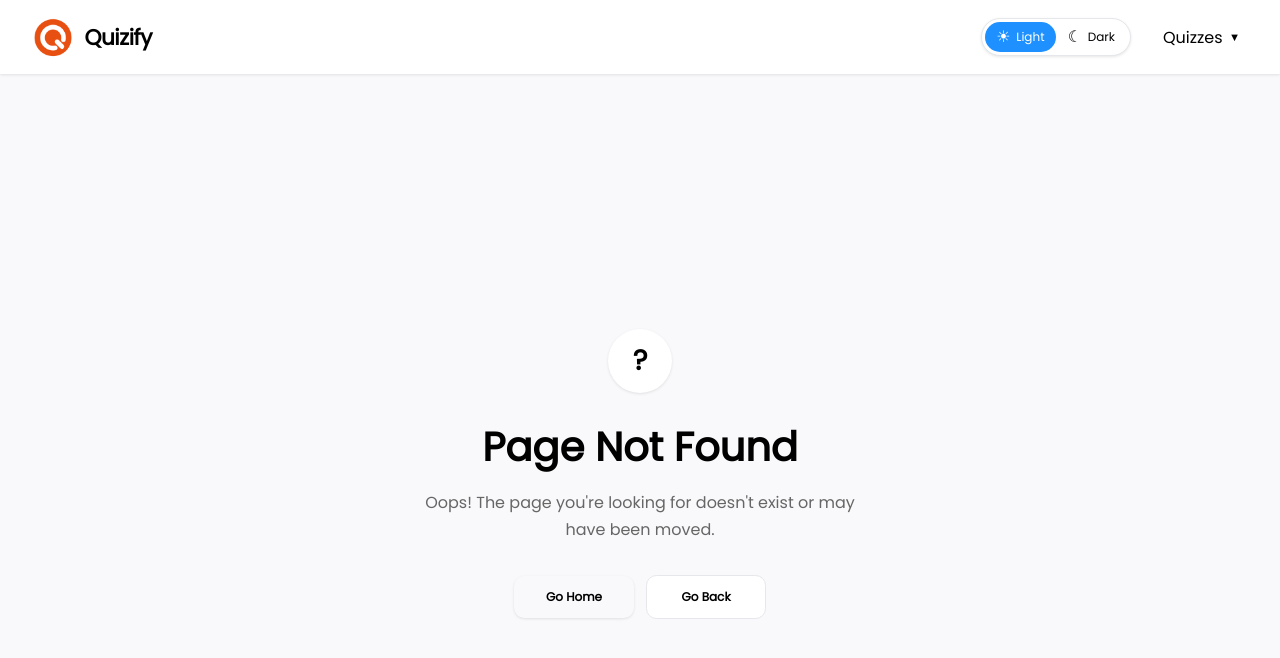
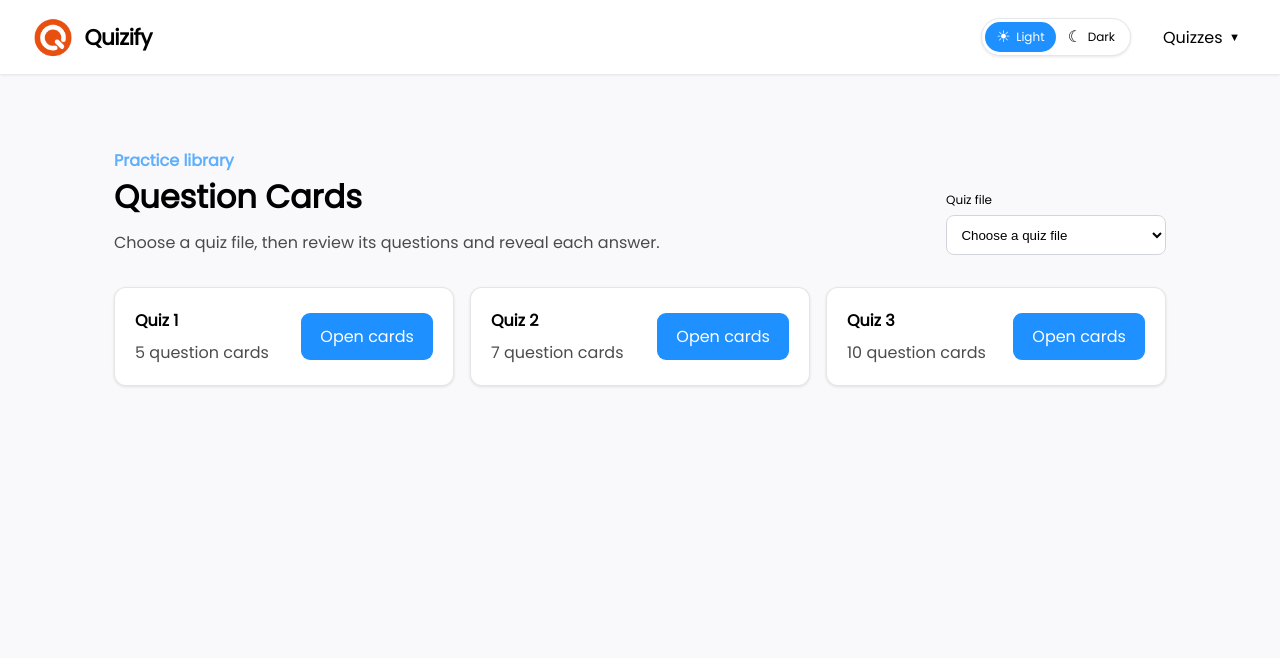
Before and after one commit to HaihengDev/QuizGenerate, a React (Vite) app: page /question-cards in a window 1280 px wide. Before the commit this address had no page. Shown: the top 658 px of the page. Built offline with nearby package versions, Linux system fonts and the light colour scheme.

Commit message:
feat: add Question Cards page and navigation link

```diff
--- a/src/components/NavBar.tsx
+++ b/src/components/NavBar.tsx
@@ -72,6 +72,10 @@ export default function NavBar() {
                 Upload Pdf to Quiz
               </NavLink>
 
+              <NavLink to="/question-cards" className="dropdown-link">
+                All Question Cards
+              </NavLink>
+
               <NavLink to="/create-quiz" className="dropdown-link">
                 Create Quiz Manually
               </NavLink>
--- a/src/components/QuizCardLayout.tsx
+++ b/src/components/QuizCardLayout.tsx
@@ -15,6 +15,7 @@ export default function QuizCardLayout() {
   const navigate = useNavigate();
   const [searchParams] = useSearchParams();
   const randomOrder = searchParams.get('order') === 'random';
+  const singleQuestionId = Number(searchParams.get('question')) || null;
 
   const questions = useMemo(() => {
     const fileId = Number(id);
@@ -26,7 +27,9 @@ export default function QuizCardLayout() {
       return [];
     }
 
-    const orderedQuestions = [...selectedFile.quiz];
+    const orderedQuestions = selectedFile.quiz.filter((question, index) =>
+      singleQuestionId === null || (question.id ?? index + 1) === singleQuestionId,
+    );
     if (randomOrder) {
       for (let index = orderedQuestions.length - 1; index > 0; index--) {
         const swapIndex = Math.floor(Math.random() * (index + 1));
@@ -57,7 +60,7 @@ export default function QuizCardLayout() {
             : (correctAnswerIds[0] ?? ''),
       };
     });
-  }, [id, randomOrder]);
+  }, [id, randomOrder, singleQuestionId]);
 
   const [currentIndex, setCurrentIndex] = useState(0);
   const [userAnswers, setUserAnswers] = useState<Record<number, string[]>>({});
--- a/src/config/RoutesConfig.tsx
+++ b/src/config/RoutesConfig.tsx
@@ -4,6 +4,7 @@ import QuizForm from '../pages/QuizForm';
 import CreateQuiz from '../pages/CreateQuizPage';
 import ResultPage from '../pages/ResultPage';
 import Error from '../pages/Error';
+import QuestionCardsPage from '../pages/QuestionCardsPage';
 
 export const ConfigRoutes = [
   {
@@ -17,6 +18,10 @@ export const ConfigRoutes = [
   {
     path: '/generate-quiz-form',
     element: <GenerateQuizForm />,
+  },
+  {
+    path: '/question-cards',
+    element: <QuestionCardsPage />,
   },
   {
     path: '/create-quiz',
--- a/src/pages/GenerateQuizForm.tsx
+++ b/src/pages/GenerateQuizForm.tsx
@@ -58,7 +58,7 @@ const Page = () => {
       questionLength: questions.length,
     };
     saveUserQuizFiles([...getUserQuizFiles(), quiz]);
-    navigate(`/quiz-form/${id}?order=${practiceOrder}`);
+    navigate(`/question-cards?file=${id}&order=${practiceOrder}`);
   };
 
   return (
--- /dev/null
+++ b/src/pages/QuestionCardsPage.tsx
@@ -0,0 +1,113 @@
+import { useEffect, useMemo, useState } from 'react';
+import { useSearchParams } from 'react-router-dom';
+import { getAllQuizFiles } from '../utils/quizStorage';
+import './style/question-cards.css';
+
+export default function QuestionCardsPage() {
+  const [searchParams, setSearchParams] = useSearchParams();
+  const files = useMemo(() => getAllQuizFiles(), []);
+  const selectedFileId = Number(searchParams.get('file')) || 0;
+  const selectedFile = files.find((file) => file.id === selectedFileId);
+  const order = searchParams.get('order') === 'random' ? 'random' : 'ordered';
+  const [currentIndex, setCurrentIndex] = useState(0);
+  const [answerShown, setAnswerShown] = useState(false);
+  const cards = useMemo(() => {
+    const questions = [...(selectedFile?.quiz ?? [])];
+    if (order === 'random') {
+      for (let index = questions.length - 1; index > 0; index--) {
+        const swapIndex = Math.floor(Math.random() * (index + 1));
+        [questions[index], questions[swapIndex]] = [questions[swapIndex], questions[index]];
+      }
+    }
+    return questions;
+  }, [selectedFile, order]);
+
+  useEffect(() => {
+    setCurrentIndex(0);
+    setAnswerShown(false);
+  }, [selectedFileId, order]);
+
+  const selectFile = (fileId: number) => {
+    const next = new URLSearchParams(searchParams);
+    if (fileId) next.set('file', String(fileId));
+    else next.delete('file');
+    setSearchParams(next);
+  };
+
+  const moveCard = (nextIndex: number) => {
+    setCurrentIndex(nextIndex);
+    setAnswerShown(false);
+  };
+
+  return (
+    <section className="question-cards-page">
+      <header className="question-cards-header">
+        <div>
+          <p className="question-cards-eyebrow">Practice library</p>
+          <h1>Question Cards</h1>
+          <p>Choose a quiz file, then review its questions and reveal each answer.</p>
+        </div>
+        <label>
+          Quiz file
+          <select value={selectedFileId || ''} onChange={(event) => selectFile(Number(event.target.value))}>
+            <option value="">Choose a quiz file</option>
+            {files.map((file) => <option key={file.id} value={file.id}>{file.title}</option>)}
+          </select>
+        </label>
+      </header>
+
+      {selectedFile ? (
+        cards.length ? (
+          <div className="flashcard-deck">
+            <div className="flashcard-deck-heading">
+              <div>
+                <h2>{selectedFile.title}</h2>
+                <p>{order === 'random' ? 'Shuffled card order' : 'Document order'}</p>
+              </div>
+              <span className="flashcard-counter">Card {currentIndex + 1} of {cards.length}</span>
+            </div>
+
+            <article className={`flashcard ${answerShown ? 'answer-visible' : ''}`} aria-live="polite">
+              <p className="flashcard-side-label">{answerShown ? 'Answer' : 'Question'}</p>
+              {!answerShown ? (
+                <h3>{cards[currentIndex].question}</h3>
+              ) : (
+                <div className="flashcard-answer-list">
+                  {cards[currentIndex].answers.filter((answer) => answer.isCorrect).map((answer) => (
+                    <p key={answer.id}>{answer.text}</p>
+                  ))}
+                </div>
+              )}
+              <button type="button" className="flashcard-reveal" onClick={() => setAnswerShown((shown) => !shown)}>
+                {answerShown ? 'Show question' : 'Show answer'}
+              </button>
+            </article>
+
+            <div className="flashcard-controls">
+              <button type="button" onClick={() => moveCard(Math.max(0, currentIndex - 1))} disabled={currentIndex === 0}>Previous</button>
+              <button type="button" className="flashcard-next" onClick={() => moveCard(Math.min(cards.length - 1, currentIndex + 1))} disabled={currentIndex === cards.length - 1}>Next</button>
+            </div>
+            <button type="button" className="flashcard-all-decks" onClick={() => selectFile(0)}>Browse all quiz files</button>
+          </div>
+        ) : (
+          <div className="question-cards-empty"><p>This quiz file has no question cards yet.</p></div>
+        )
+      ) : (
+        <div className="question-deck-grid">
+          {files.filter((file) => file.questionLength > 0).map((file) => (
+            <article className="question-deck-card" key={file.id}>
+              <div>
+                <h2>{file.title}</h2>
+                <p>{file.questionLength} question cards</p>
+              </div>
+              <button type="button" onClick={() => selectFile(file.id)}>Open cards</button>
+            </article>
+          ))}
+          {!files.some((file) => file.questionLength > 0) && (
+            <div className="question-cards-empty"><p>No question cards yet. Upload a PDF or create a quiz first.</p></div>
+          )}
+        </div>
+      )}
+    </section>
+  );
+}
--- /dev/null
+++ b/src/pages/style/question-cards.css
@@ -0,0 +1,60 @@
+.question-cards-page {
+  width: min(1100px, 100%);
+  min-height: calc(100vh - 80px);
+  margin: 0 auto;
+  padding: 3rem 1.5rem;
+  box-sizing: border-box;
+  color: var(--text-primary);
+}
+
+.question-cards-header {
+  display: flex;
+  justify-content: space-between;
+  align-items: end;
+  gap: 1.5rem;
+  margin-bottom: 2rem;
+}
+
+.question-cards-eyebrow { margin: 0 0 0.4rem; color: var(--color-primary); font-weight: var(--font-semibold); }
+.question-cards-header h1 { margin: 0; font-size: var(--text-xl); }
+.question-cards-header p { margin: 0.6rem 0 0; opacity: 0.7; }
+.question-cards-header label { display: grid; gap: 0.4rem; font-size: var(--text-sm); }
+.question-cards-header select { min-width: 220px; padding: 0.65rem; border: 1px solid #d1d5db; border-radius: 8px; background: var(--bg-secondary); color: var(--text-primary); }
+
+.question-deck-grid { display: grid; grid-template-columns: repeat(auto-fill, minmax(min(300px, 100%), 1fr)); gap: 1rem; }
+.question-deck-card { display: flex; align-items: center; justify-content: space-between; gap: 1rem; padding: 1.25rem; border: 1px solid rgba(0, 0, 0, 0.1); border-radius: 12px; background: var(--bg-secondary); box-shadow: var(--shadow-light); }
+.question-deck-card h2 { margin: 0; font-size: var(--text-md); }
+.question-deck-card p { margin: 0.45rem 0 0; opacity: 0.7; }
+
+.flashcard-deck { width: min(760px, 100%); margin: 0 auto; }
+.flashcard-deck-heading { display: flex; align-items: center; justify-content: space-between; gap: 1rem; margin-bottom: 1rem; }
+.flashcard-deck-heading h2 { margin: 0; font-size: var(--text-lg); }
+.flashcard-deck-heading p { margin: 0.4rem 0 0; opacity: 0.65; }
+.flashcard-counter { flex-shrink: 0; padding: 0.45rem 0.75rem; border-radius: 99px; background: var(--bg-secondary); color: var(--color-primary); font-weight: var(--font-semibold); }
+
+.flashcard { display: flex; flex-direction: column; align-items: center; justify-content: center; min-height: 340px; padding: clamp(1.5rem, 5vw, 3rem); border: 1px solid rgba(0, 0, 0, 0.1); border-radius: 20px; background: var(--bg-secondary); box-shadow: var(--shadow-medium); text-align: center; }
+.flashcard.answer-visible { border-color: var(--color-primary); }
+.flashcard-side-label { margin: 0 0 1rem; color: var(--color-primary); font-size: var(--text-sm); font-weight: var(--font-semibold); text-transform: uppercase; letter-spacing: 0.08em; }
+.flashcard h3 { max-width: 650px; margin: 0 auto 2rem; font-size: clamp(1.2rem, 3vw, 1.65rem); line-height: 1.6; }
+.flashcard-answer-list { display: grid; gap: 0.75rem; margin-bottom: 2rem; }
+.flashcard-answer-list p { margin: 0; font-size: clamp(1.2rem, 3vw, 1.65rem); font-weight: var(--font-semibold); line-height: 1.6; }
+
+.flashcard-reveal,
+.question-deck-card button,
+.flashcard-controls button { padding: 0.7rem 1.2rem; border: 0; border-radius: 9px; background: var(--color-primary); color: white; font: inherit; font-weight: var(--font-medium); cursor: pointer; }
+.flashcard-reveal:hover,
+.question-deck-card button:hover,
+.flashcard-controls button:hover:not(:disabled) { background: var(--color-hover); }
+.flashcard-controls { display: flex; justify-content: space-between; gap: 1rem; margin-top: 1rem; }
+.flashcard-controls button:disabled { opacity: 0.45; cursor: not-allowed; }
+.flashcard-controls button:first-child { border: 2px solid var(--color-primary); background: transparent; color: var(--color-primary); }
+.flashcard-controls button:first-child:hover:not(:disabled) { background: var(--color-primary); color: white; }
+.flashcard-all-decks { display: block; margin: 1.5rem auto 0; padding: 0.5rem; border: 0; background: none; color: var(--color-primary); font: inherit; cursor: pointer; }
+.question-cards-empty { padding: 2rem; border: 1px dashed #9ca3af; border-radius: 12px; text-align: center; }
+
+@media (max-width: 650px) {
+  .question-cards-page { padding: 2rem 1rem; }
+  .question-cards-header { align-items: stretch; flex-direction: column; }
+  .question-cards-header select { width: 100%; }
+  .flashcard { min-height: 300px; }
+}
```
